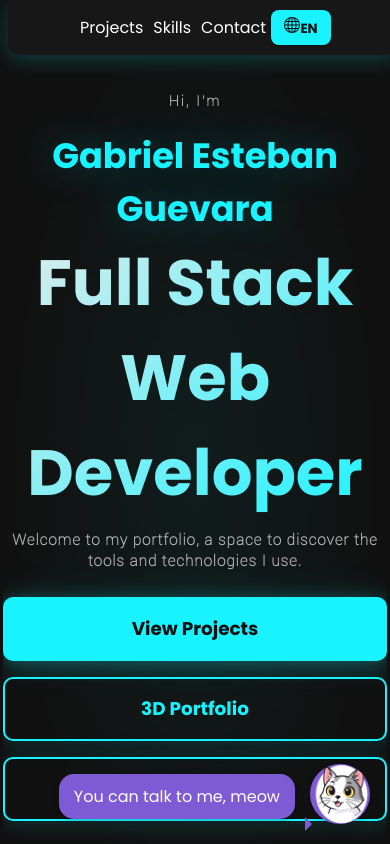
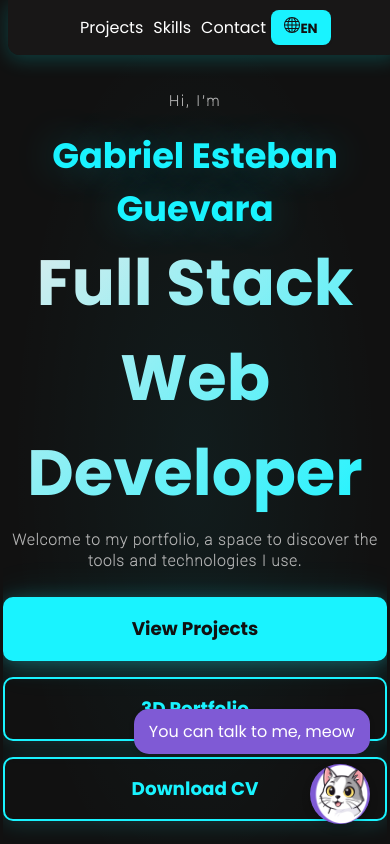
Before and after one commit to watefa1/gabrielguevara.portafolio, an Angular app: page / in a window 390 px wide. Shown: the top 844 px of the page. Built offline with nearby package versions, Linux system fonts and the light colour scheme.

Commit message:
Tercer sugerencia en chat

```diff
--- a/src/app/app.ts
+++ b/src/app/app.ts
@@ -151,8 +151,9 @@ export class App implements AfterViewInit {
                 initial: "Hola, soy Luna. Compañero gatuno de Gabriel. Puedes preguntarme lo que necesites saber de él",
                 placeholder: "O puedes preguntar lo que quieras",
                 suggestions: [
-                    "¿Cuales son los hobbies de Gabriel?",
-                    "¿Qué tecnologias conoce Gabriel?"
+                    "¿Cuáles son los hobbies de Gabriel?",
+                    "¿Qué tecnologías conoce Gabriel?",
+                    "¿Quién es Luna?"
                 ]
             }
         },
@@ -266,7 +267,8 @@ export class App implements AfterViewInit {
                 placeholder: "Or you can ask whatever you want",
                 suggestions: [
                     "What are Gabriel's hobbies?",
-                    "What technologies does Gabriel know?"
+                    "What technologies does Gabriel know?",
+                    "Who is Luna?"
                 ]
             }
         }
--- a/src/app/chatbot/chatbot.css
+++ b/src/app/chatbot/chatbot.css
@@ -41,22 +41,6 @@
   margin-bottom: 5px;
   position: relative;
   animation: fadeIn 0.5s ease-in-out;
-}
-
-.welcome-bubble::after {
-  content: '';
-  position: absolute;
-  bottom: 0;
-  right: -5px;
-  width: 0;
-  height: 0;
-  border: 10px solid transparent;
-  border-top-color: #7f5ad5;
-  border-bottom: 0;
-  border-right: 0;
-  margin-right: -10px;
-  margin-bottom: -10px;
-  transform: rotate(45deg);
 }
 
 
@@ -205,3 +189,24 @@
 .suggestion-button:hover {
   background-color: #5a6578;
 }
+
+/* --- Ajustes para Chatbot en Móviles --- */
+@media (max-width: 768px) {
+  .chat-widget {
+    /* Cambiamos el orden para que la burbuja esté sobre el botón */
+    flex-direction: column-reverse;
+    align-items: flex-end;
+    gap: 10px;
+    /* Aseguramos que ocupe el ancho necesario sin desbordar */
+    max-width: calc(100vw - 40px);
+  }
+
+  .welcome-bubble {
+    margin-bottom: 0;
+  }
+
+  .chat-window {
+    width: calc(100vw - 40px);
+    right: -20px; /* Alineamos la ventana con el borde de la pantalla */
+  }
+}
```
